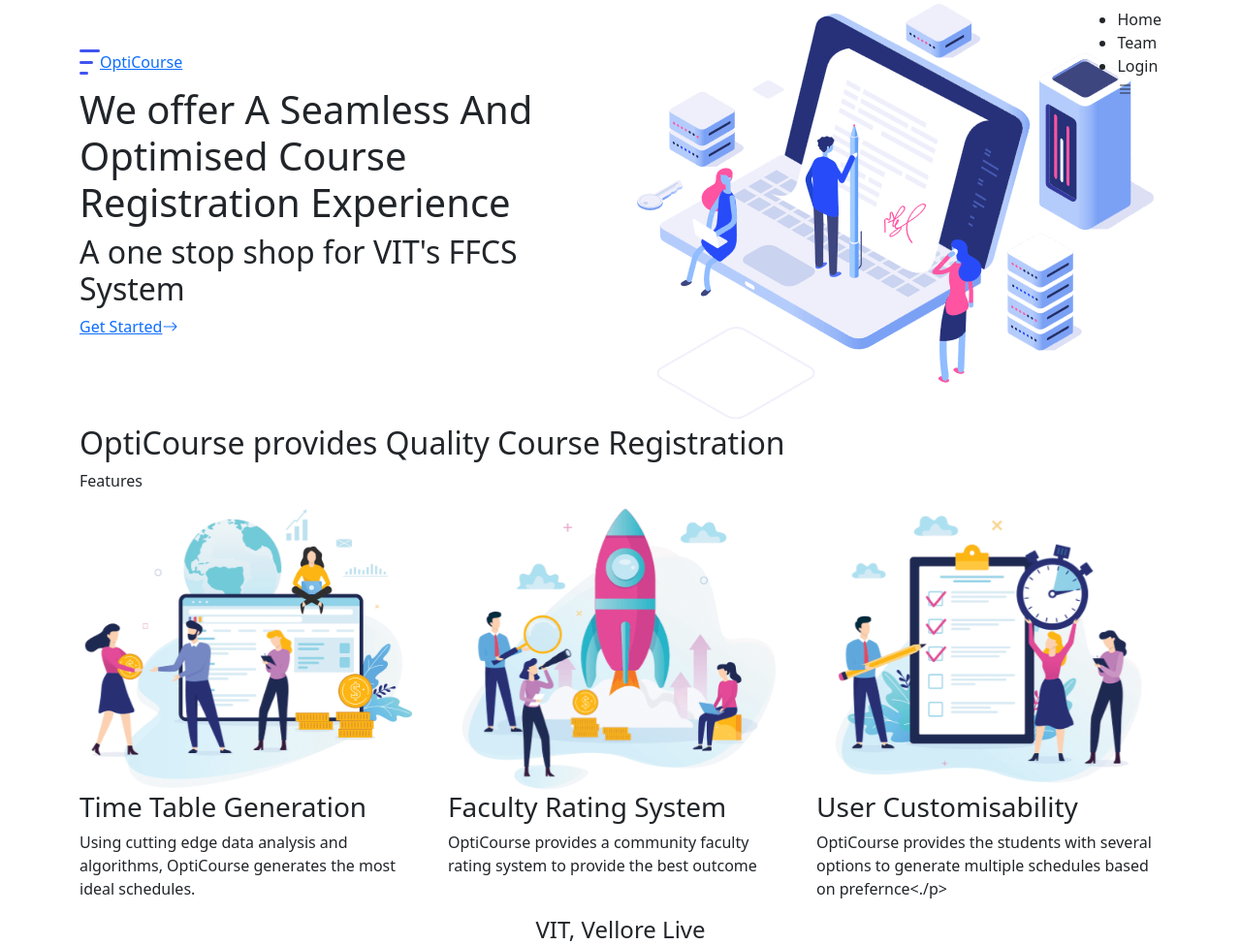
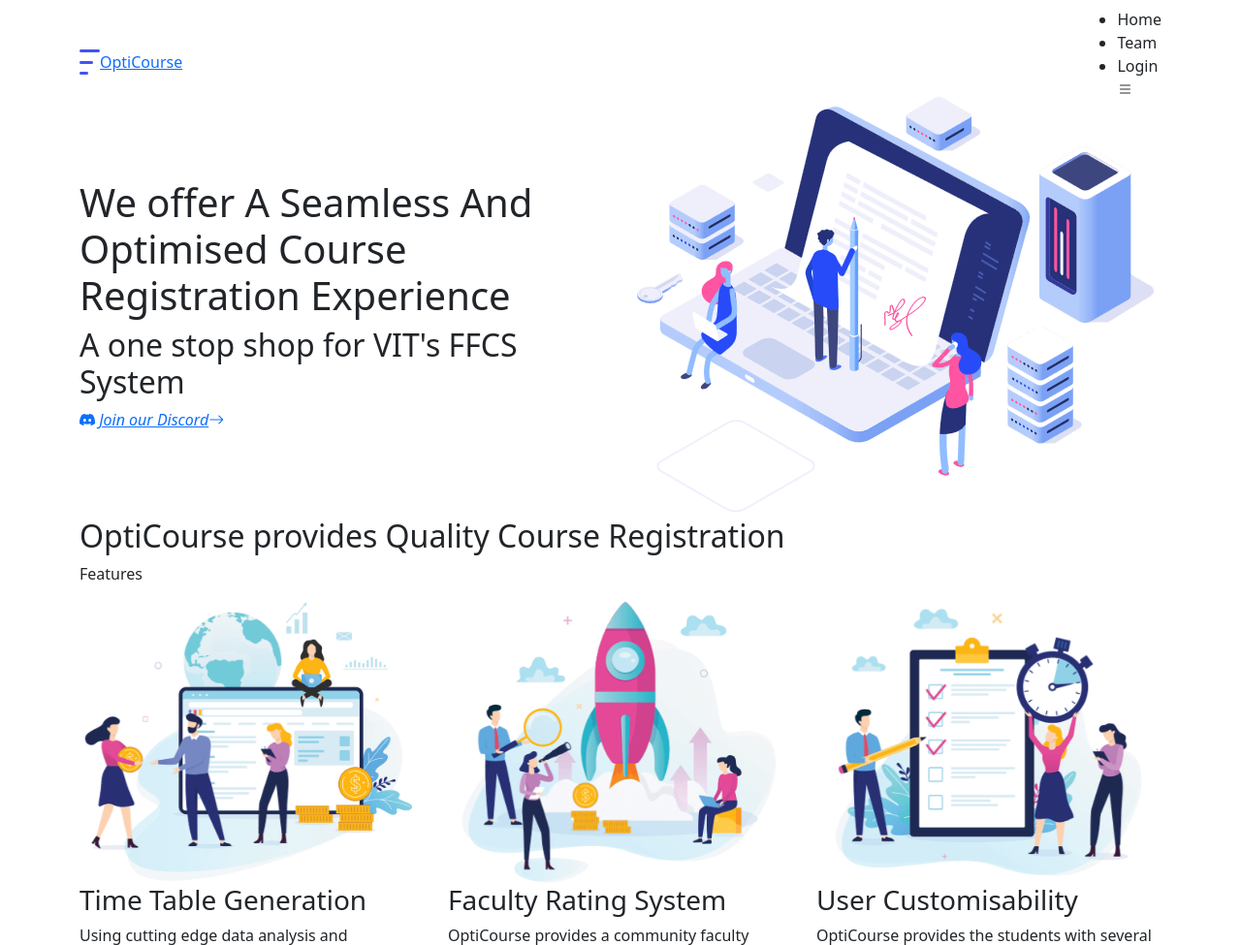
Before and after one commit to pk-vishnu/OptiCourse, a Flask app: page / in a window 1280 px wide. Shown: the top 975 px of the page at 97% size. Run offline with Flask 3, Linux system fonts and the light colour scheme; parts of the project's set-up code (start-up, migrations or seed data) failed here and were passed over; some libraries are stand-ins or nearby versions.

Commit message:
feature update

```diff
--- a/website/templates/base.html
+++ b/website/templates/base.html
@@ -49,6 +49,24 @@
 
     </div>
   </header>
+  <br><br><br><br>
+  {% with messages = get_flashed_messages(with_categories=true) %}
+  {% if messages %}
+      {% for category, message in messages %}
+          {% if category == 'error' %}
+          <div class="alert alert-danger alert-dismissable fade show" role="alert">
+              {{ message }}
+              <button type="button" class="close" data-dismiss="alert"></button>
+          </div>
+          {% else %}
+          <div class="alert alert-success alert-dismissable fade show" role="alert">
+              {{ message }}
+              <button type="button" class="close" data-dismiss="alert"></button>
+          </div>
+          {% endif %}
+      {% endfor %}
+  {% endif %}
+{% endwith %}
 
 {% block content %}  {% endblock %}
 
@@ -145,21 +163,3 @@
 
 </body>
 </html>
-
-    {% with messages = get_flashed_messages(with_categories=true) %}
-        {% if messages %}
-            {% for category, message in messages %}
-                {% if category == 'error' %}
-                <div class="alert alert-danger alert-dismissable fade show" role="alert">
-                    {{ message }}
-                    <button type="button" class="close" data-dismiss="alert"></button>
-                </div>
-                {% else %}
-                <div class="alert alert-success alert-dismissable fade show" role="alert">
-                    {{ message }}
-                    <button type="button" class="close" data-dismiss="alert"></button>
-                </div>
-                {% endif %}
-            {% endfor %}
-        {% endif %}
-    {% endwith %}
--- a/website/templates/home.html
+++ b/website/templates/home.html
@@ -14,7 +14,7 @@
           <div data-aos="fade-up" data-aos-delay="600">
             <div class="text-center text-lg-start">
               <a href="#about" class="btn-get-started scrollto d-inline-flex align-items-center justify-content-center align-self-center">
-                <span>Get Started</span>
+                <span><i class="bi bi-discord">  Join our Discord  </i></span>
                 <i class="bi bi-arrow-right"></i>
               </a>
             </div>
--- a/website/templates/login.html
+++ b/website/templates/login.html
@@ -24,7 +24,7 @@
 -->
 
 <body>
-	<br><br><br><br><br>
+	<br><br><br>
 	<section class="h-100">
 		<div class="container h-100">
 			<div class="row justify-content-sm-center h-100">
--- a/website/templates/morning.html
+++ b/website/templates/morning.html
@@ -2,7 +2,7 @@
 {% block title %}FFCSGEN{% endblock %}
 
 {% block content %}
-<br><br><br>	<br><br><br>
+<br><br><br>
 <div class="row justify-content-center">
     <div class="col-lg-12 text-center">
       <h2>FFCS Generator v2.0</h2>
```
